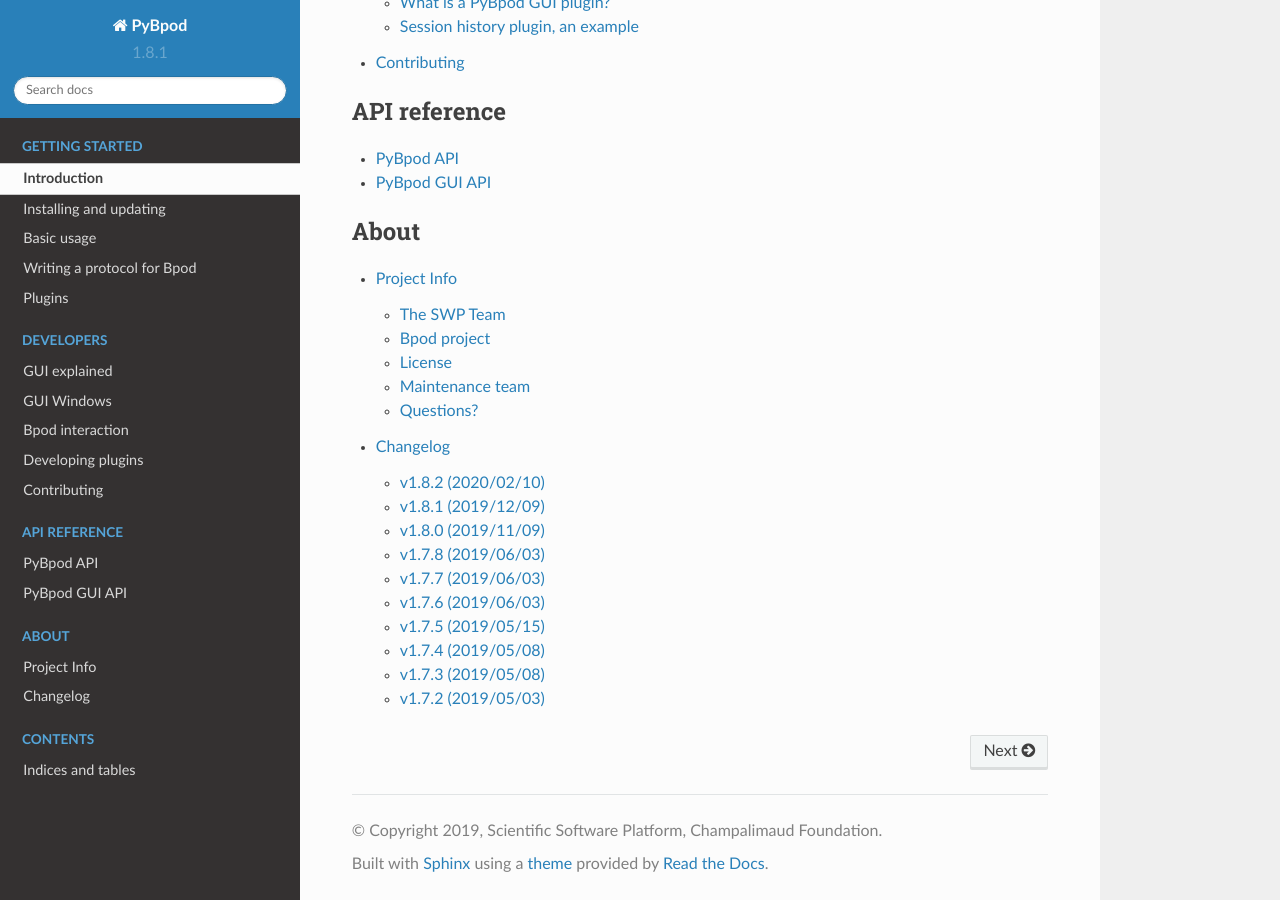
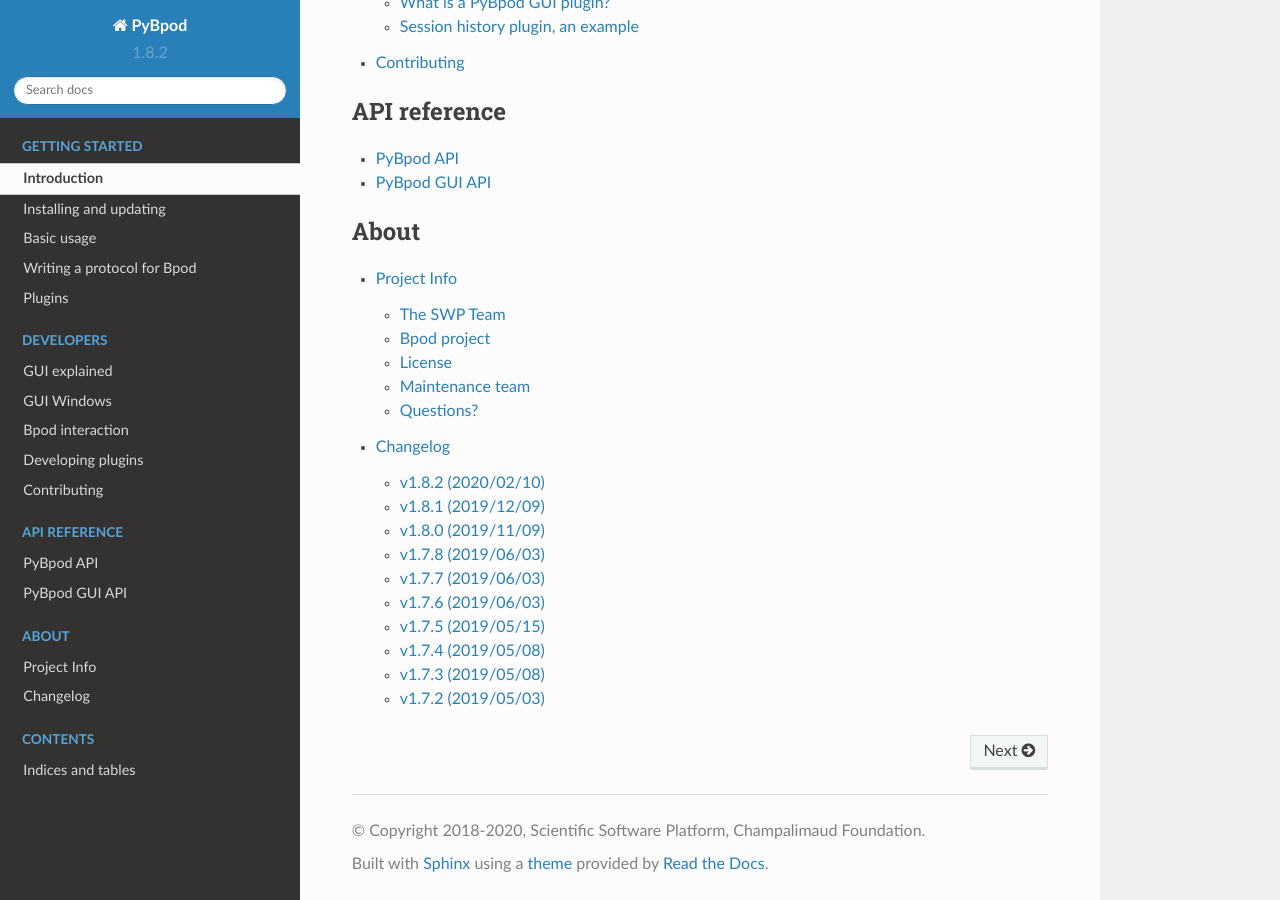
Before and after one commit to pybpod/pybpod, a Sphinx documentation site: the page built from docs/source/index.rst, in a window 1280 px wide and 900 px high, scrolled down 3119 px. Built offline with Sphinx 7.4.7 and the Read the Docs theme 2.0.0, drawn with Linux system fonts in a browser that asks for light colours.

Commit message:
Bumpversion: 1.8.1 → 1.8.2

```diff
--- a/docs/source/conf.py
+++ b/docs/source/conf.py
@@ -25,10 +25,10 @@
 # -- Project information -----------------------------------------------------
 
 project = "PyBpod"
-copyright = "2019, Scientific Software Platform, Champalimaud Foundation"
+copyright = "2018-2020, Scientific Software Platform, Champalimaud Foundation"
 author = "Scientific Software Platform, Champalimaud Foundation"
 
-version = release = "1.8.1"
+version = release = "1.8.2"
 
 
 # -- General configuration ---------------------------------------------------
```
Also changed, not shown: README.md (+1 -1 lines), 2 other files.
